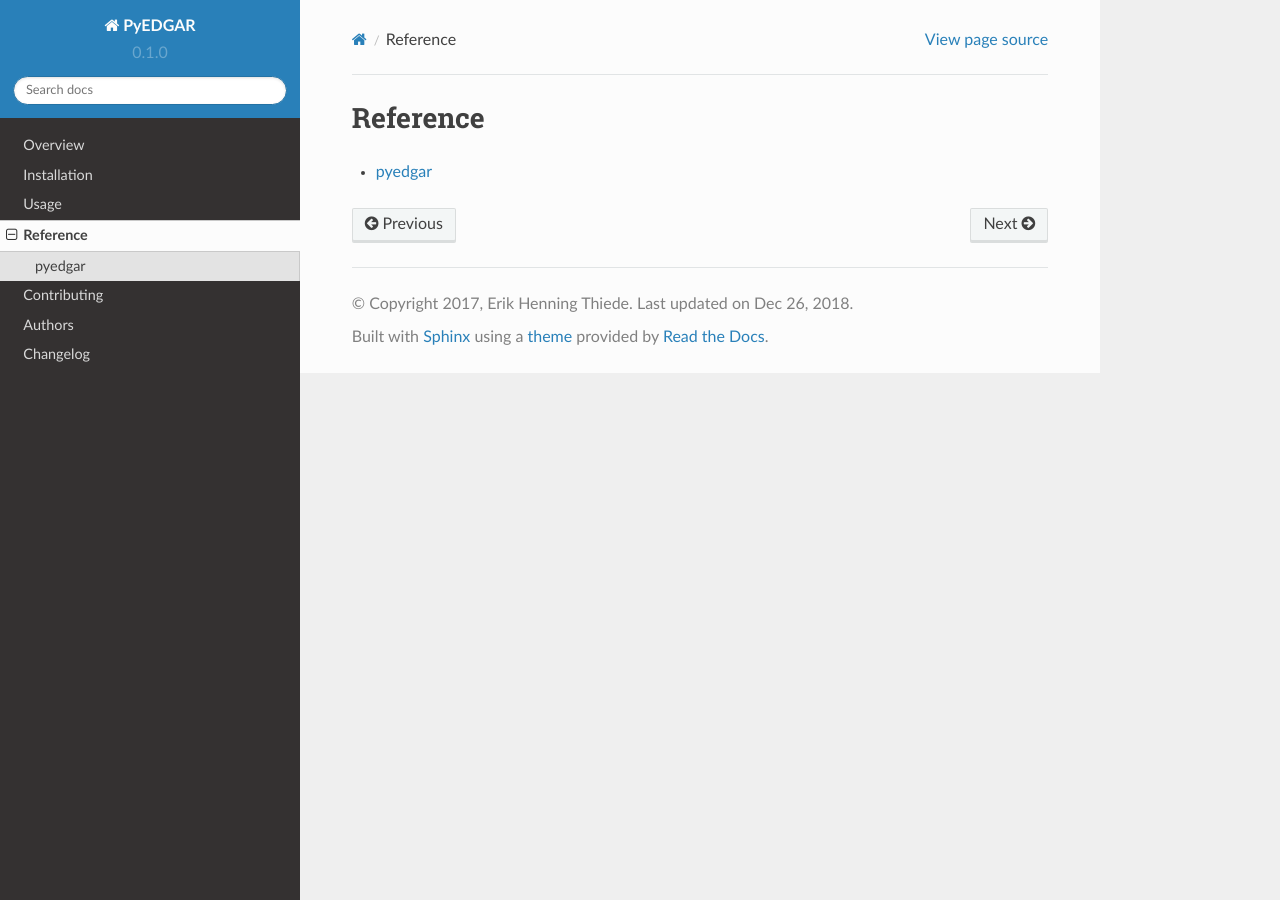
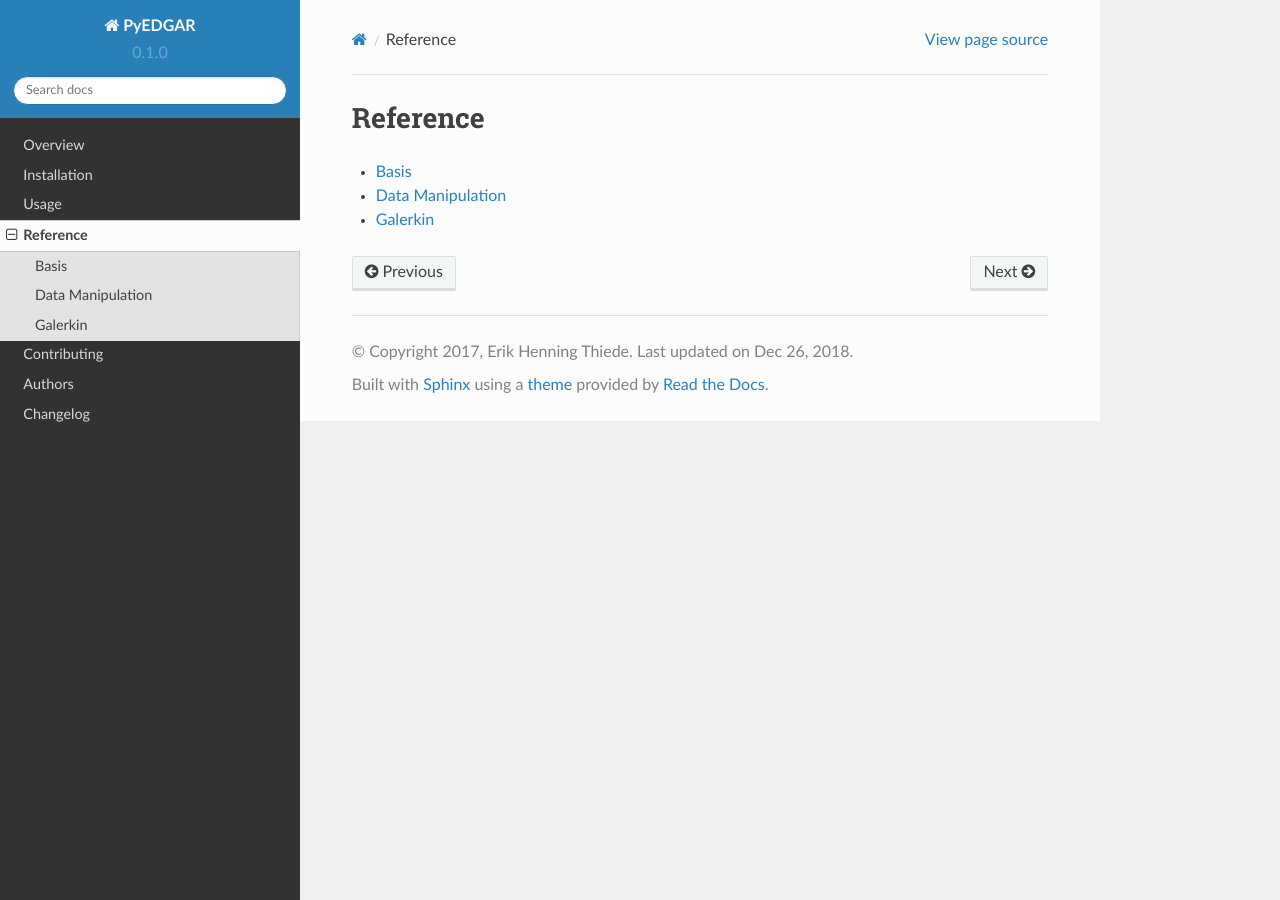
Before and after one commit to ehthiede/PyEDGAR, a Sphinx documentation site: the page built from docs/reference/index.rst, in a window 1280 px wide. Built offline with Sphinx 7.4.7 and the Read the Docs theme 2.0.0, drawn with Linux system fonts in a browser that asks for light colours.

Commit message:
DOC: Moved routines into individual files

```diff
--- /dev/null
+++ b/docs/reference/basis.rst
@@ -0,0 +1,5 @@
+Basis
+=====
+
+.. automodule:: pyedgar.basis
+    :members:
--- /dev/null
+++ b/docs/reference/data_manipulation.rst
@@ -0,0 +1,5 @@
+Data Manipulation
+=================
+
+.. automodule:: pyedgar.data_manipulation
+    :members:
--- /dev/null
+++ b/docs/reference/galerkin.rst
@@ -0,0 +1,5 @@
+Galerkin
+========
+
+.. automodule:: pyedgar.galerkin
+    :members:
--- a/docs/reference/index.rst
+++ b/docs/reference/index.rst
@@ -4,4 +4,6 @@ Reference
 .. toctree::
     :glob:
 
-    pyedgar*
+    basis
+    data_manipulation
+    galerkin
```
